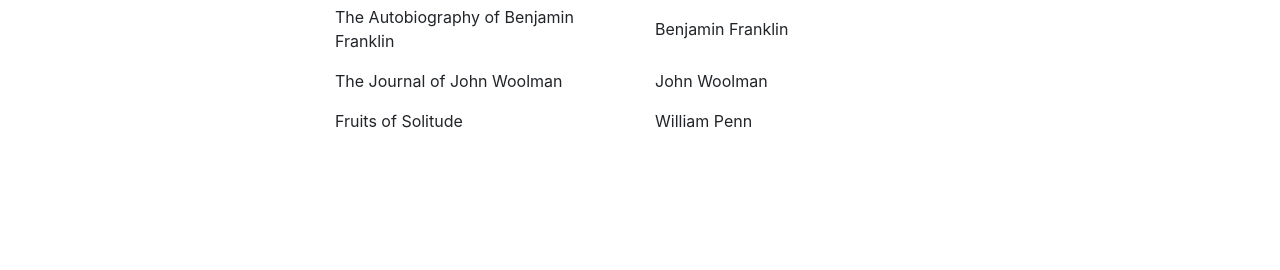
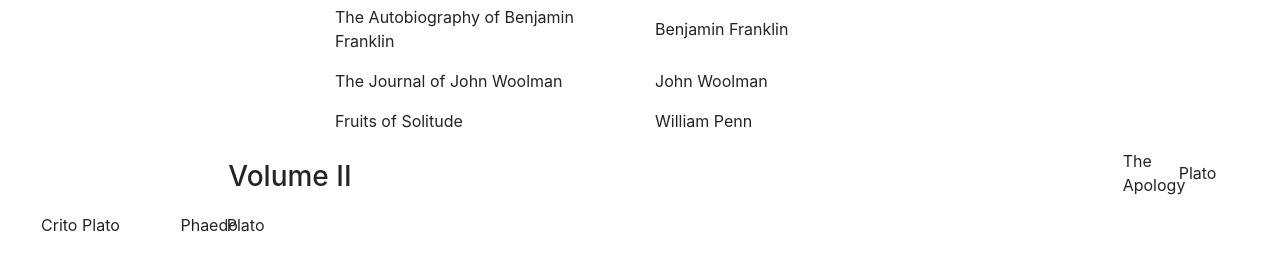
Before and after one commit to SBurbage/harvard-yard, a plain HTML site: page index.html in a window 1280 px wide. Shown: the part 506-776 px from the top of the page. Drawn offline with nearby package versions, Linux system fonts and the light colour scheme.

Commit message:
Update index.html

```diff
--- a/index.html
+++ b/index.html
@@ -17,7 +17,7 @@
       <div class="row">
         <div class="col-3">&nbsp;</div>
         <div class="col-6">
-          <blockquote class="blockquote"><p>The Harvard Classics, originally marketed as Dr. Eliot's Five-Foot Shelf of Books, is a 50-volume series of classic works of world literature, important speeches, and historical documents compiled and edited by Harvard University President Charles W. Eliot.</p><footer class="blockquote-footer">Eliot, Charles (8 January 1910). "Dr. Eliot's Five-Foot Shelf of Books, A Personal Definitive Statement from the Editor". Collier's. Springfield, Ohio: P.F. Collier & Son. pp. 14–15. Adam Kirsch, The "Five-foot Shelf" Reconsidered, Harvard Magazine, Volume 103, Number 2. November–December 2001.</footer>
+          <blockquote class="blockquote"><p>The Harvard Classics, originally marketed as Dr. Eliot's Five-Foot Shelf of Books, is a 50-volume series of classic works of world literature, important speeches, and historical documents compiled and edited by Harvard University President Charles W. Eliot.</p><footer class="blockquote-footer">Eliot, Charles (8 January 1910). "Dr. Eliot's Five-Foot Shelf of Books, A Personal Definitive Statement from the Editor". Collier's. Springfield, Ohio: P.F. Collier &amp; Son. pp.&nbsp;14–15. Adam Kirsch, The "Five-foot Shelf" Reconsidered, Harvard Magazine, Volume 103, Number 2. November–December 2001.</footer>
           <a href="https://en.wikipedia.org/wiki/Harvard_Classics">Harvard Classics - Wikipedia</a></blockquote>
         </div>
       </div>
@@ -59,6 +59,35 @@
           <div class="col-3">
             <p>William Penn</p>
           </div>
+      </div><div class="row align-items-center">
+        <div class="col-2"></div>
+        <div class="col-8">
+          <h3>Volume II</h3>
+        </div><div class="row align-items-center">
+          <div class="col-3"></div>
+          <div class="col-3">
+            <p>The Apology</p>
+          </div>
+          <div class="col-3">
+            <p>Plato</p>
+          </div>
+      </div><div class="row align-items-center">
+          <div class="col-3"></div>
+          <div class="col-3">
+            <p>Crito</p>
+          </div>
+          <div class="col-3">
+            <p>Plato</p>
+          </div>
+      </div><div class="row align-items-center">
+          <div class="col-3"></div>
+          <div class="col-3">
+            <p>Phaedo</p>
+          </div>
+          <div class="col-3">
+            <p>Plato</p>
+          </div>
       </div>
-  </body>
+      </div>
+</div></body>
 </html>
```
